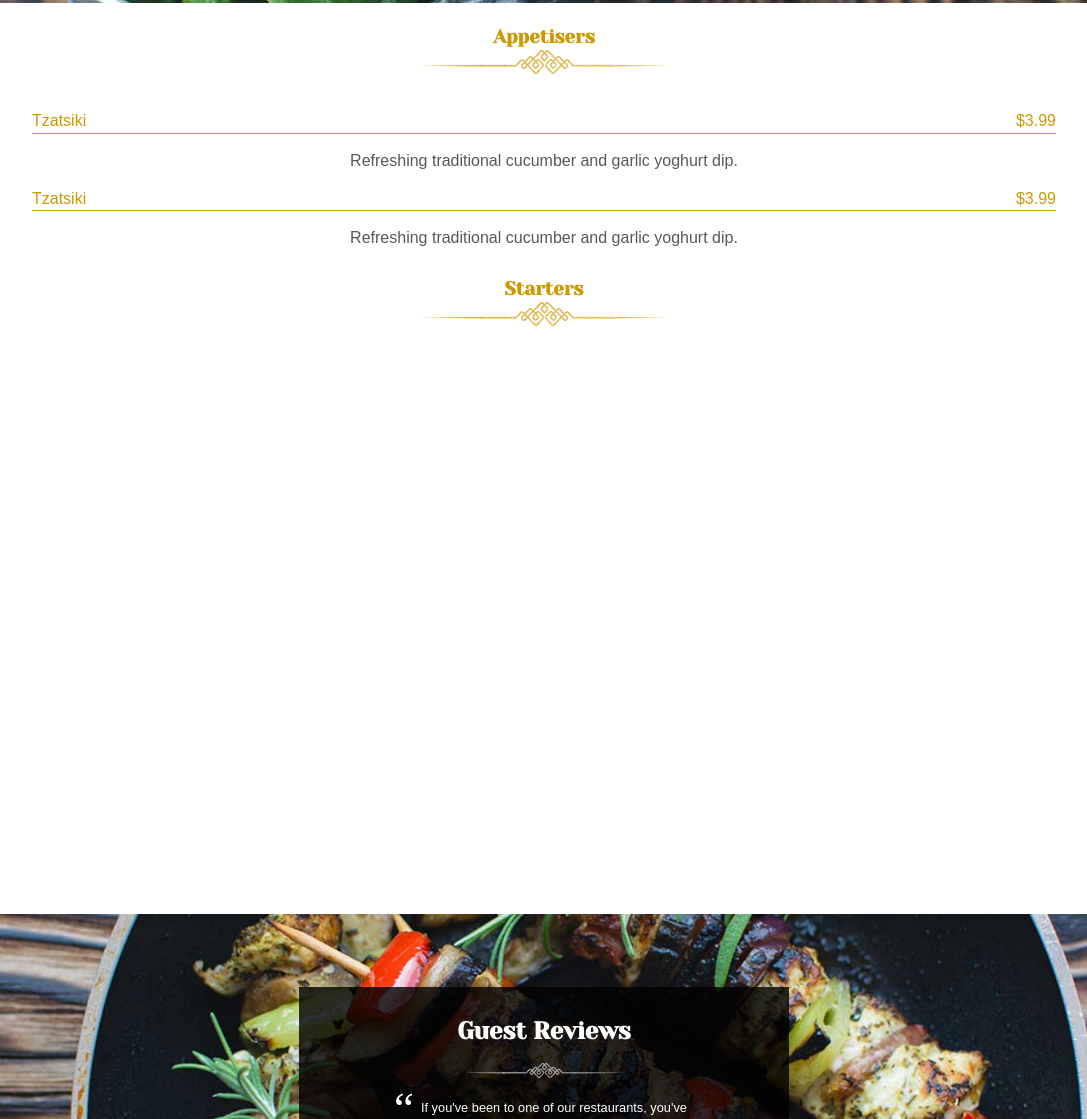
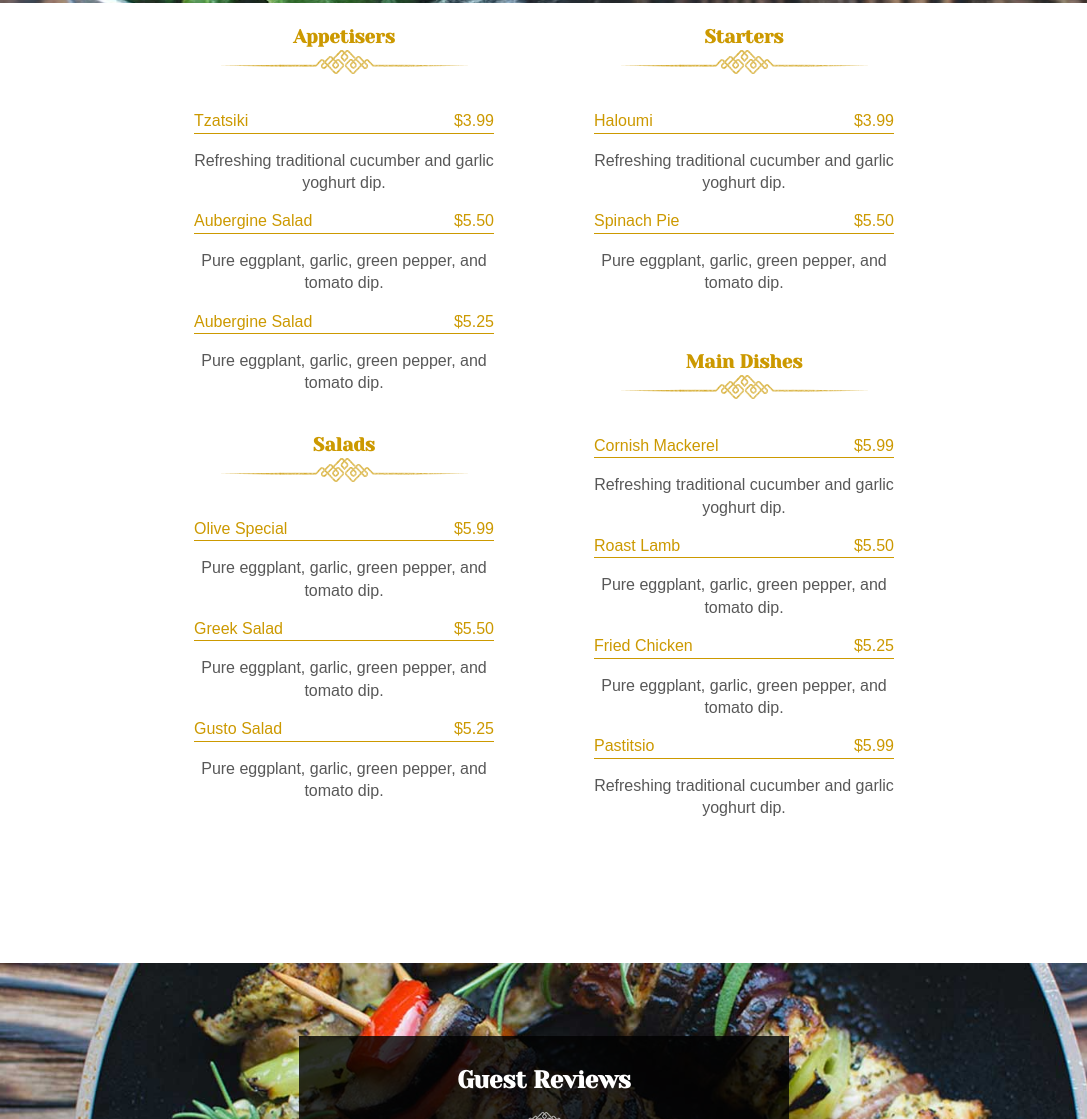
Before and after one commit to freddyhm/restaurant-template, a website: page index.html in a window 1280 px wide. Shown: the part 1427-2546 px from the top of the page, without its empty margins (96-1183 px from the left). Drawn offline with nearby package versions, Linux system fonts and the light colour scheme; files that its build step writes are made by us from their sources; files whose address does not match are found by name.

Commit message:
Finish basic desktop styling for menu module.

```diff
--- a/src/css/module/__menu/module__menu.css
+++ b/src/css/module/__menu/module__menu.css
@@ -7,7 +7,7 @@
 ---------- */
 
 .module__menu{
-	height: 900px;
+	height: 1650px;
 }
 
 .category__dish-list{
@@ -50,8 +50,30 @@
 ---------- */
 
 @media screen and (min-width: 640px){
+
+	.module__menu{
+		height: 960px;
+	}
+
 	.category__header{
 		border: none;
 		background-color: transparent;
 	}
+
+	.menu__category{
+		width: 300px;
+	}
+
+	.menu__category:last-of-type{
+		position: relative;
+		bottom: 83px;
+	}
+
+	.menu__list{
+		display: flex;
+		flex-wrap: wrap;
+		justify-content: space-between;
+		width: 700px;
+		margin: 0 auto;
+	}
 }
--- a/src/includes/menu.html
+++ b/src/includes/menu.html
@@ -17,10 +17,16 @@
 						<p class="dish__description">Refreshing traditional cucumber and garlic yoghurt dip.</p>
 					</li>
 					<li class="dish__item">
-						<span class="module__title--highlighted dish__title">Tzatsiki</span>
-						<span class="module__title--highlighted dish__price">$3.99</span>
+						<span class="module__title--highlighted dish__title">Aubergine Salad</span>
+						<span class="module__title--highlighted dish__price">$5.50</span>
 						<hr class="dish__bar">
-						<p class="dish__description">Refreshing traditional cucumber and garlic yoghurt dip.</p>
+						<p class="dish__description">Pure eggplant, garlic, green pepper, and tomato dip.</p>
+					</li>
+					<li class="dish__item">
+						<span class="module__title--highlighted dish__title">Aubergine Salad</span>
+						<span class="module__title--highlighted dish__price">$5.25</span>
+						<hr class="dish__bar">
+						<p class="dish__description">Pure eggplant, garlic, green pepper, and tomato dip.</p>
 					</li>
 				</ul>
 			</li>
@@ -31,16 +37,78 @@
 					</h3>
 					<img src="img/module/module__separator--highlighted.png" alt="" class="module__separator module__separator--highlighted">
 				</div>
-				<ul class="category__dish-list">
+				<ul class="category__dish-list--active">
 					<li class="dish__item">
-						<span class="module__title--highlighted dish__title">Tzatsiki</span>
+						<span class="module__title--highlighted dish__title">Haloumi</span>
 						<span class="module__title--highlighted dish__price">$3.99</span>
 						<hr class="dish__bar">
 						<p class="dish__description">Refreshing traditional cucumber and garlic yoghurt dip.</p>
 					</li>
 					<li class="dish__item">
-						<span class="module__title--highlighted dish__title">Tzatsiki</span>
-						<span class="module__title--highlighted dish__price">$3.99</span>
+						<span class="module__title--highlighted dish__title">Spinach Pie</span>
+						<span class="module__title--highlighted dish__price">$5.50</span>
+						<hr class="dish__bar">
+						<p class="dish__description">Pure eggplant, garlic, green pepper, and tomato dip.</p>
+					</li>
+				</ul>
+			</li>
+			<li class="menu__category">
+				<div class="category__header">
+					<h3 class="module__title module__title--highlighted category__title">
+					<a href="" class="">Salads</a>
+					</h3>
+					<img src="img/module/module__separator--highlighted.png" alt="" class="module__separator module__separator--highlighted">
+				</div>
+				<ul class="category__dish-list--active">
+					<li class="dish__item">
+						<span class="module__title--highlighted dish__title">Olive Special</span>
+						<span class="module__title--highlighted dish__price">$5.99</span>
+						<hr class="dish__bar">
+						<p class="dish__description">Pure eggplant, garlic, green pepper, and tomato dip.</p>
+					</li>
+					<li class="dish__item">
+						<span class="module__title--highlighted dish__title">Greek Salad</span>
+						<span class="module__title--highlighted dish__price">$5.50</span>
+						<hr class="dish__bar">
+						<p class="dish__description">Pure eggplant, garlic, green pepper, and tomato dip.</p>
+					</li>
+					<li class="dish__item">
+						<span class="module__title--highlighted dish__title">Gusto Salad</span>
+						<span class="module__title--highlighted dish__price">$5.25</span>
+						<hr class="dish__bar">
+						<p class="dish__description">Pure eggplant, garlic, green pepper, and tomato dip.</p>
+					</li>
+				</ul>
+			</li>
+			<li class="menu__category">
+				<div class="category__header">
+					<h3 class="module__title module__title--highlighted category__title">
+					<a href="" class="">Main Dishes</a>
+					</h3>
+					<img src="img/module/module__separator--highlighted.png" alt="" class="module__separator module__separator--highlighted">
+				</div>
+				<ul class="category__dish-list--active">
+					<li class="dish__item">
+						<span class="module__title--highlighted dish__title">Cornish Mackerel</span>
+						<span class="module__title--highlighted dish__price">$5.99</span>
+						<hr class="dish__bar">
+						<p class="dish__description">Refreshing traditional cucumber and garlic yoghurt dip.</p>
+					</li>
+					<li class="dish__item">
+						<span class="module__title--highlighted dish__title">Roast Lamb</span>
+						<span class="module__title--highlighted dish__price">$5.50</span>
+						<hr class="dish__bar">
+						<p class="dish__description">Pure eggplant, garlic, green pepper, and tomato dip.</p>
+					</li>
+					<li class="dish__item">
+						<span class="module__title--highlighted dish__title">Fried Chicken</span>
+						<span class="module__title--highlighted dish__price">$5.25</span>
+						<hr class="dish__bar">
+						<p class="dish__description">Pure eggplant, garlic, green pepper, and tomato dip.</p>
+					</li>
+					<li class="dish__item">
+						<span class="module__title--highlighted dish__title">Pastitsio</span>
+						<span class="module__title--highlighted dish__price">$5.99</span>
 						<hr class="dish__bar">
 						<p class="dish__description">Refreshing traditional cucumber and garlic yoghurt dip.</p>
 					</li>
```
